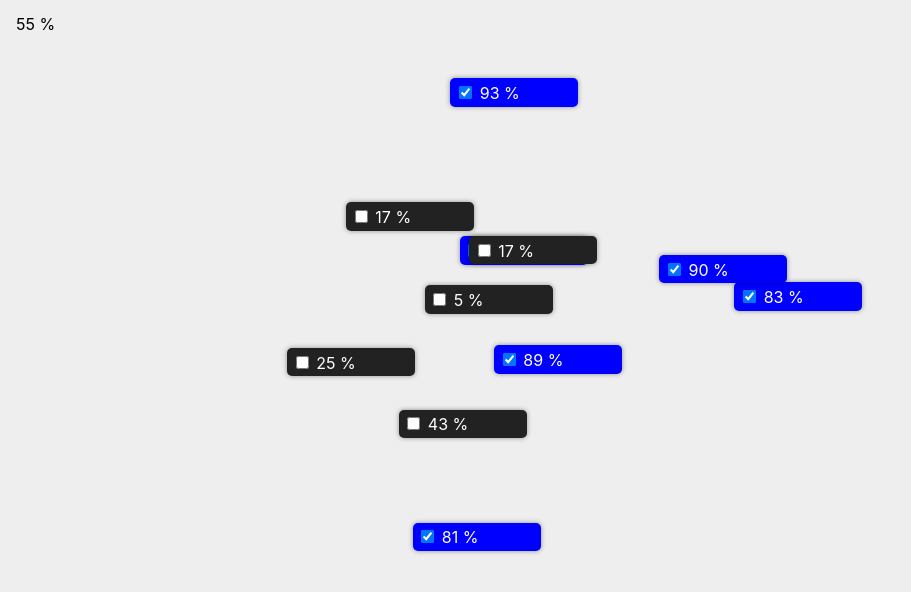
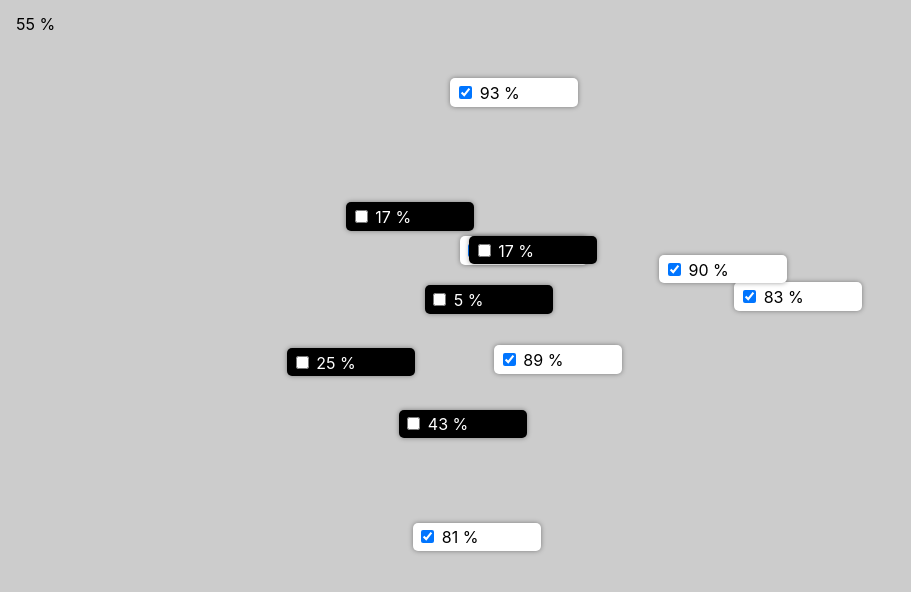
Before and after one commit to moritzebeling/network-consensus, a Svelte app: page / in a window 1280 px wide. Shown: the top 592 px of the page, without its empty margins (0-911 px from the left). Built offline with nearby package versions, Linux system fonts and the light colour scheme.

Commit message:
visualize state with color

```diff
--- a/public/global.css
+++ b/public/global.css
@@ -174,4 +174,18 @@ body {
     background-color: #eee;
     height: 100vh;
     font-family: -apple-system, BlinkMacSystemFont, "Segoe UI", Roboto, Oxygen, Ubuntu, Cantarell, "Open Sans", "Helvetica Neue", sans-serif;
-  }
+}
+
+body {
+  position: fixed;
+  z-index: 0;
+  width: 100%;
+  height: 100%;
+  top: 0;
+  left: 0;
+  transition: background-color 1s ease;
+  background-color: #333;
+}
+body.positive {
+  background-color: #ccc;
+}
--- a/src/App.svelte
+++ b/src/App.svelte
@@ -9,12 +9,19 @@
 	const model = new Network( 11 );
 	console.log( model );
 
-	let state = Math.round( model.state ) === 1;
+	let positive = Math.round( model.state ) === 1;
+	if( positive === true ){
+		document.body.classList.add('positive');
+	} else {
+		document.body.classList.remove('positive');
+	}
 
 </script>
 
 <Canvas />
+
 <Container {model} />
+
 <!-- <Controls /> -->
 
 <div class="state">
@@ -22,9 +29,7 @@
 </div>
 
 <style>
-
 	.state {
         margin: 1rem;
     }
-
 </style>
--- a/src/components/Node.svelte
+++ b/src/components/Node.svelte
@@ -5,23 +5,22 @@
     let x = (window.innerWidth * 0.05) + ( node.position.x * window.innerWidth * 0.7);
     let y = (window.innerHeight * 0.05) + ( node.position.y * window.innerHeight * 0.7);
 
-    let checked = Math.round(node.state) === 1;
+    let positive = Math.round(node.state) === 1;
 
     function hit(){
-        if( checked === true ){
-            checked = false;
+        if( positive === true ){
+            positive = false;
             node.state = 0;
         } else {
-            checked = true;
+            positive = true;
             node.state = 1;
         }
-
     }
 
 </script>
 
-<div class="node" style="top:{y}px; left:{x}px;" class:checked>
-    <input type="checkbox" id="checkbox" bind:checked={checked} on:click={hit}>
+<div class="node" style="top:{y}px; left:{x}px;" class:positive>
+    <input type="checkbox" id="checkbox" bind:checked={positive} on:click={hit}>
     <span>{Math.round(node.state * 100)} %</span>
 </div>
 
@@ -30,7 +29,7 @@
     .node {
         position: absolute;
         z-index: 5;
-        background-color: #222;
+        background-color: #000;
         color: #fff;
         padding: 0.3rem;
         border-radius: 5px;
@@ -38,11 +37,12 @@
         line-break: none;
         user-select: none;
         box-shadow: 0px 0px 5px rgba(0,0,0,0.4);
-        transition: background-color 1s ease;
+        transition: background-color 1s ease, color 1s ease;
     }
 
-    .node.checked {
-        background-color: #00f;
+    .node.positive {
+        color: #000;
+        background-color: #fff;
     }
 
     input {
@@ -51,6 +51,7 @@
 
     span {
         display: inline-block;
+        cursor: grab;
     }
 
 </style>
```
